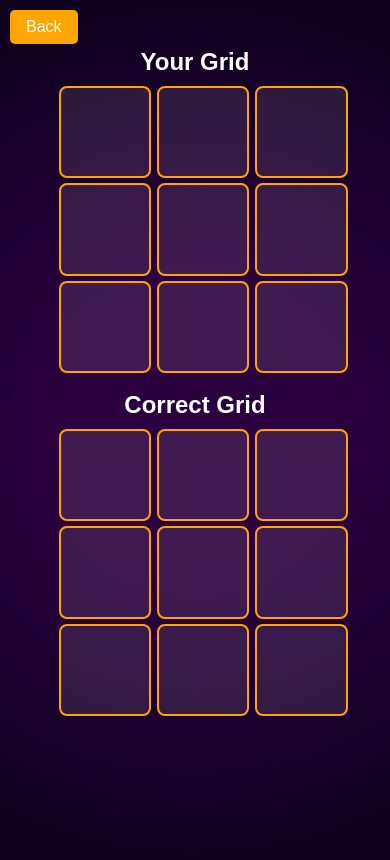
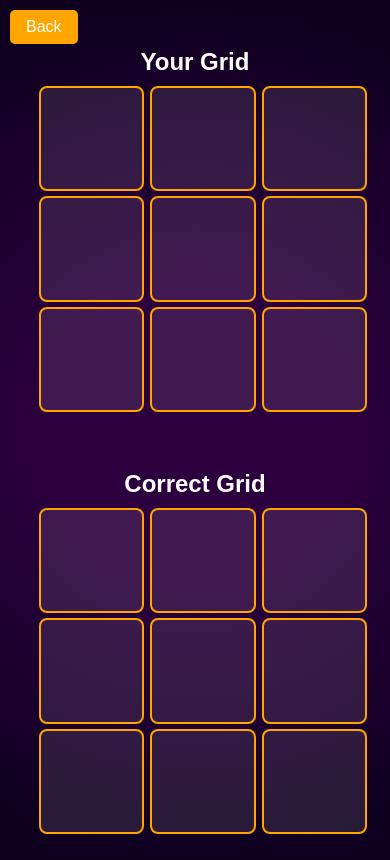
Before and after one commit to Satyaveni-Devisetti/MindMaze, a plain HTML site: page review.html in a window 390 px wide. Drawn offline with Linux system fonts and the light colour scheme.

Commit message:
first commit

```diff
--- a/review.html
+++ b/review.html
@@ -93,38 +93,23 @@
           gap: 50px;
           margin-top: 20px;
           flex-wrap: wrap;
-      }
-
-      /* Stacking grids vertically for small screens (tablets, mobiles) */
-      @media (max-width: 768px) {
-          .container {
-              flex-direction: column;
-              align-items: center;
-              gap: 30px;
-          }
-          .grid{
-            width: 100vw;
-            max-width: 680px;
-          }
-          .grid div {
-            font-size: 50px; /* Adjust text size */
         }
 
-      }
-      @media (max-width: 468px) {
-        .container {
-            flex-direction: column;
-            align-items: center;
-            gap: 10px;
+        @media (max-width: 768px) {
+            .grid {
+                width: 90vw; /* Increase width for better visibility */
+                max-width: 400px; /* Ensure it doesn't go too wide */
+            }
         }
-        .grid{
-          width: 70vw;
-          max-width: 680px;
+
+        @media (max-width: 468px) {
+            .grid {
+                width: 80vw; /* Adjust width for smaller screens */
+                max-width: 350px;
+            }
         }
-        .grid div {
-          font-size: 50px; /* Adjust text size */
-      }
-    }
+
+
 
     </style>
 </head>
```
Also changed, not shown: images/img100.jpg (deleted), images/img101.jpg (deleted), images/img102.jpg (deleted), images/img103.jpg (deleted), images/img43.jpg, images/img91.jpg (deleted), images/img92.jpg (deleted), images/img93.jpg (deleted), images/img94.jpg (deleted), images/img95.jpg (deleted), images/img96.jpg (deleted), images/img97.jpg (deleted), images/img98.jpg (deleted), images/img99.jpg (deleted).
